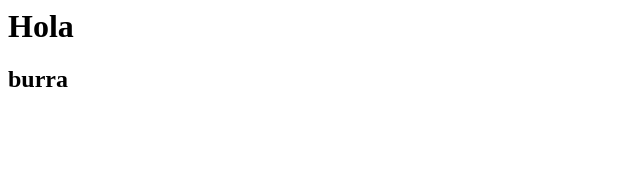
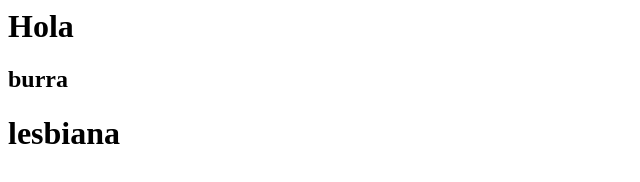
Before and after one commit to JArturoCruz/LosPop, a plain HTML site: page yazmin.html in a window 1280 px wide. Shown: the whole page, without its empty margins (0-640 px from the left). Drawn offline with Linux system fonts and the light colour scheme.

Commit message:
lesbiana

```diff
--- a/yazmin.html
+++ b/yazmin.html
@@ -2,5 +2,6 @@
     <body>
         <h1>Hola</h1>
         <h2>burra</h2>
+        <h1>lesbiana</h1>
     </body>
 </html>
```
